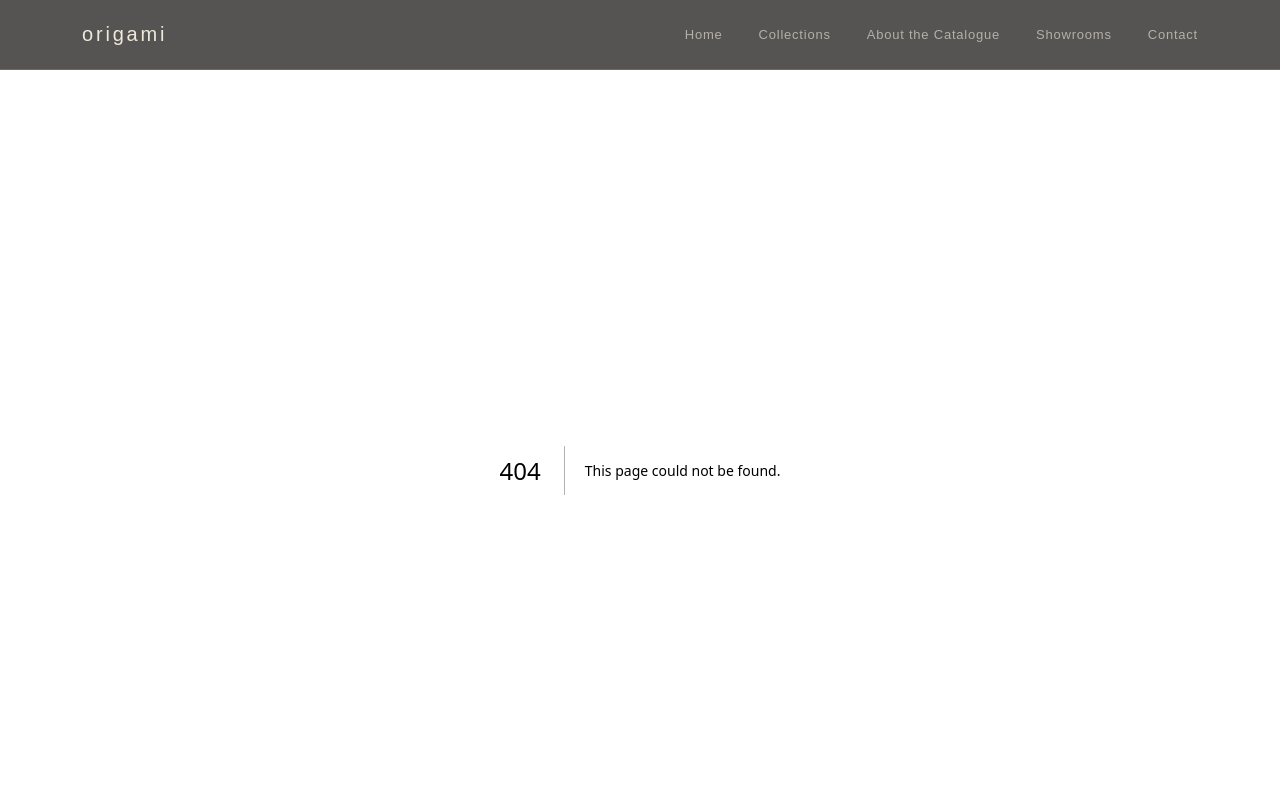
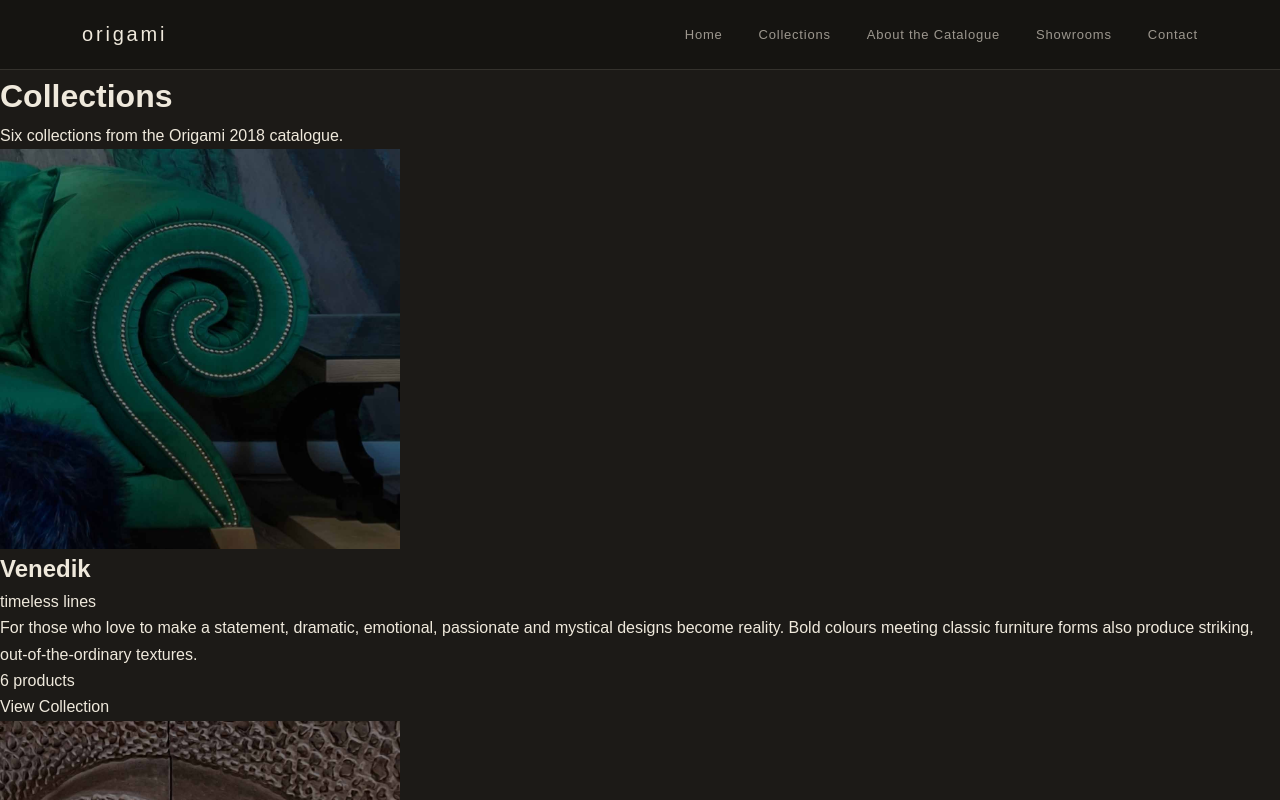
Before and after one commit to GregSCooper2514/internship, a Next.js app: page /collections in a window 1280 px wide. Before the commit this address had no page. Shown: the top 800 px of the page. Built offline with nearby package versions, Linux system fonts and the light colour scheme.

Commit message:
Add CollectionsPage component with CollectionCard for displaying collections

```diff
--- /dev/null
+++ b/src/app/collections/page.tsx
@@ -0,0 +1,37 @@
+import Image from "next/image";
+import type { Collection } from "@/data/types";
+import styles from "./page.module.css";
+import { getProductsByCollection } from "@/data/products";
+import Link from "next/link";
+import { getCollections } from "@/data/collections";
+
+function CollectionCard({collection}: {collection: Collection}) {
+	const productCount: number = getProductsByCollection(collection.slug).length;
+
+	return (
+		<article className={styles.collectionCard}>
+			<Image src={collection.heroImage} alt={`${collection.name} - Hero Image`} width={400} height={400} />
+			<h2>{collection.name}</h2>
+			<p>{collection.tagline}</p>
+			<p>{collection.description}</p>
+			<p>{productCount} {productCount === 1 ? "product" : "products"}</p>
+			<Link href={`/collections/${collection.slug}`}>View Collection</Link>
+		</article>
+	);
+};
+
+export default function CollectionsPage() {
+	return (
+		<main>
+			<header>
+				<h1>Collections</h1>
+				<p>Six collections from the Origami 2018 catalogue.</p>
+			</header>
+			<section className={styles.collectionsPage}>
+				{getCollections().map((collection) => (
+					<CollectionCard key={collection.slug} collection={collection} />
+				))}
+			</section>
+		</main>
+	);
+}
```
Also changed, not shown: src/app/collections/page.module.css (added).
